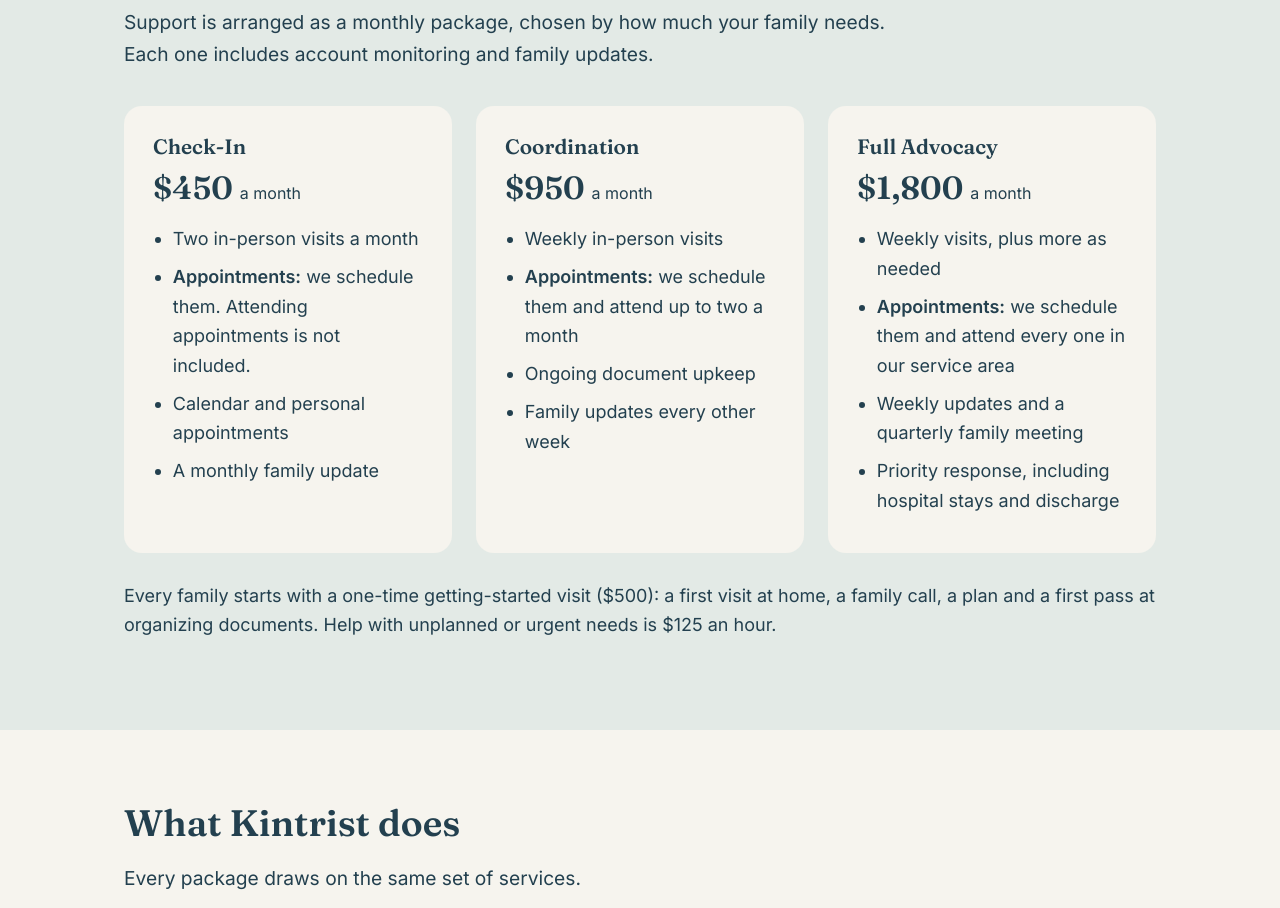
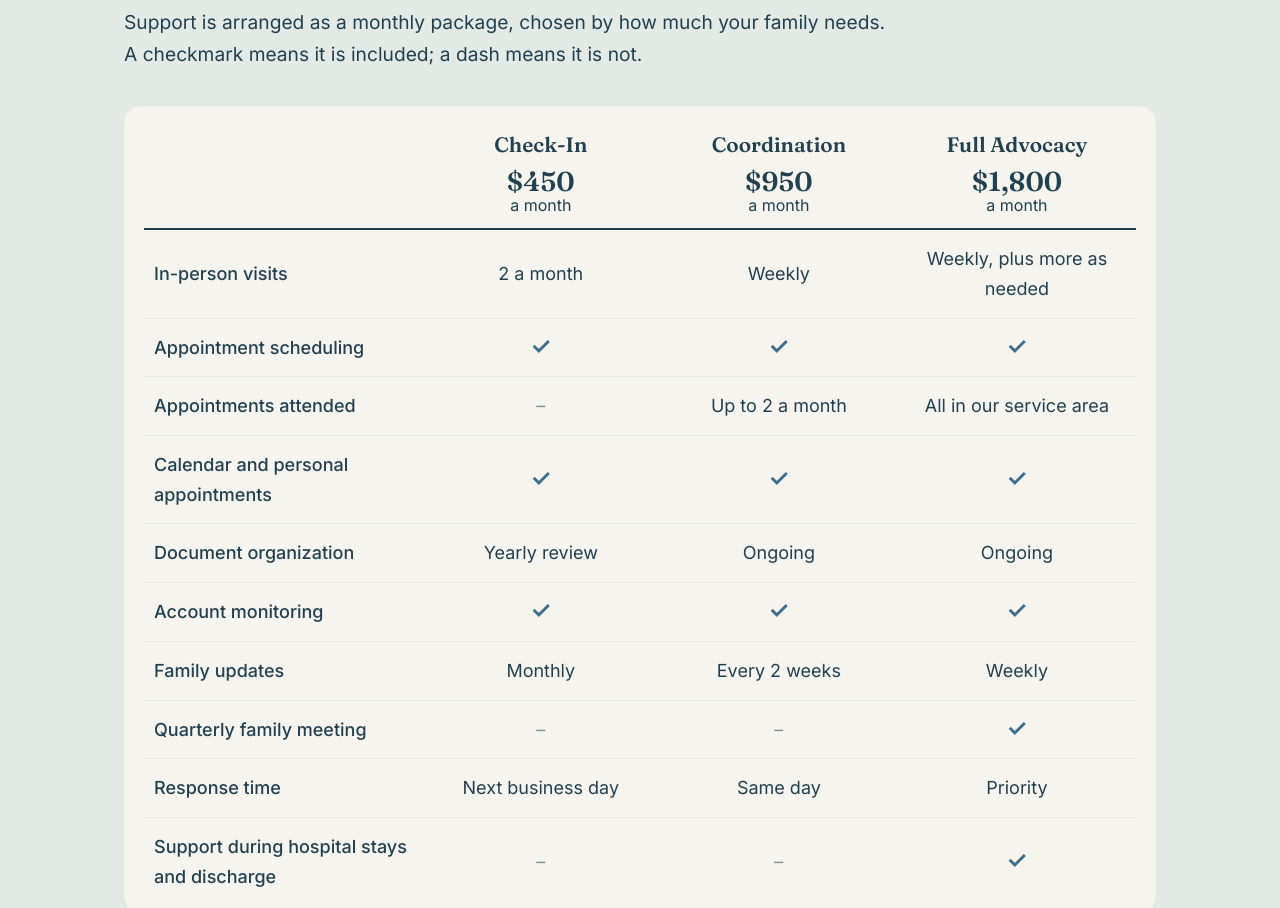
Before and after one commit to calinde78/kintrist, a plain HTML site: page services.html in a window 1280 px wide. Shown: the part 580-1488 px from the top of the page. Drawn offline with Linux system fonts and the light colour scheme.

Commit message:
Show the packages as a comparison table with checkmarks
Co-Authored-By: Claude Fable 5.2 <noreply@anthropic.com>
Claude-Session: https://claude.ai/code/session_012cCcshxvJDBNHn9pTQnEkn

```diff
--- a/services.html
+++ b/services.html
@@ -46,38 +46,31 @@
     <section class="soft">
       <div class="wrap">
         <h2>Three ways to work together</h2>
-        <p class="lead">Support is arranged as a monthly package, chosen by how much your family needs. Each one includes account monitoring and family updates.</p>
-        <div class="grid three">
-          <div class="card">
-            <h3>Check-In</h3>
-            <p class="price">$450 <span>a month</span></p>
-            <ul>
-              <li>Two in-person visits a month</li>
-              <li><strong>Appointments:</strong> we schedule them. Attending appointments is not included.</li>
-              <li>Calendar and personal appointments</li>
-              <li>A monthly family update</li>
-            </ul>
-          </div>
-          <div class="card">
-            <h3>Coordination</h3>
-            <p class="price">$950 <span>a month</span></p>
-            <ul>
-              <li>Weekly in-person visits</li>
-              <li><strong>Appointments:</strong> we schedule them and attend up to two a month</li>
-              <li>Ongoing document upkeep</li>
-              <li>Family updates every other week</li>
-            </ul>
-          </div>
-          <div class="card">
-            <h3>Full Advocacy</h3>
-            <p class="price">$1,800 <span>a month</span></p>
-            <ul>
-              <li>Weekly visits, plus more as needed</li>
-              <li><strong>Appointments:</strong> we schedule them and attend every one in our service area</li>
-              <li>Weekly updates and a quarterly family meeting</li>
-              <li>Priority response, including hospital stays and discharge</li>
-            </ul>
-          </div>
+        <p class="lead">Support is arranged as a monthly package, chosen by how much your family needs. A checkmark means it is included; a dash means it is not.</p>
+        <div class="table-wrap">
+          <table class="packages">
+            <caption class="skip">Comparison of the three monthly packages</caption>
+            <thead>
+              <tr>
+                <td></td>
+                <th scope="col">Check-In<span class="price">$450 <span>a month</span></span></th>
+                <th scope="col">Coordination<span class="price">$950 <span>a month</span></span></th>
+                <th scope="col">Full Advocacy<span class="price">$1,800 <span>a month</span></span></th>
+              </tr>
+            </thead>
+            <tbody>
+              <tr><th scope="row">In-person visits</th><td>2 a month</td><td>Weekly</td><td>Weekly, plus more as needed</td></tr>
+              <tr><th scope="row">Appointment scheduling</th><td><span class="yes" role="img" aria-label="Included">&#10003;</span></td><td><span class="yes" role="img" aria-label="Included">&#10003;</span></td><td><span class="yes" role="img" aria-label="Included">&#10003;</span></td></tr>
+              <tr><th scope="row">Appointments attended</th><td><span class="no" role="img" aria-label="Not included">&ndash;</span></td><td>Up to 2 a month</td><td>All in our service area</td></tr>
+              <tr><th scope="row">Calendar and personal appointments</th><td><span class="yes" role="img" aria-label="Included">&#10003;</span></td><td><span class="yes" role="img" aria-label="Included">&#10003;</span></td><td><span class="yes" role="img" aria-label="Included">&#10003;</span></td></tr>
+              <tr><th scope="row">Document organization</th><td>Yearly review</td><td>Ongoing</td><td>Ongoing</td></tr>
+              <tr><th scope="row">Account monitoring</th><td><span class="yes" role="img" aria-label="Included">&#10003;</span></td><td><span class="yes" role="img" aria-label="Included">&#10003;</span></td><td><span class="yes" role="img" aria-label="Included">&#10003;</span></td></tr>
+              <tr><th scope="row">Family updates</th><td>Monthly</td><td>Every 2 weeks</td><td>Weekly</td></tr>
+              <tr><th scope="row">Quarterly family meeting</th><td><span class="no" role="img" aria-label="Not included">&ndash;</span></td><td><span class="no" role="img" aria-label="Not included">&ndash;</span></td><td><span class="yes" role="img" aria-label="Included">&#10003;</span></td></tr>
+              <tr><th scope="row">Response time</th><td>Next business day</td><td>Same day</td><td>Priority</td></tr>
+              <tr><th scope="row">Support during hospital stays and discharge</th><td><span class="no" role="img" aria-label="Not included">&ndash;</span></td><td><span class="no" role="img" aria-label="Not included">&ndash;</span></td><td><span class="yes" role="img" aria-label="Included">&#10003;</span></td></tr>
+            </tbody>
+          </table>
         </div>
         <p style="margin-top:28px">Every family starts with a one-time getting-started visit ($500): a first visit at home, a family call, a plan and a first pass at organizing documents. Help with unplanned or urgent needs is $125 an hour.</p>
       </div>
--- a/styles.css
+++ b/styles.css
@@ -131,7 +131,25 @@ textarea { min-height: 140px; resize: vertical; }
 .site-footer ul { list-style: none; margin: 0; padding: 0; display: grid; gap: 8px; }
 .site-footer .legal { width: 100%; border-top: 1px solid rgba(246, 244, 238, 0.2); padding-top: 20px; margin-top: 8px; font-size: 0.88rem; }
 
+.table-wrap { background: var(--k-linen); border-radius: 18px; padding: 8px 20px; margin-top: 36px; overflow-x: auto; }
+.packages { width: 100%; border-collapse: collapse; table-layout: fixed; }
+.packages th, .packages td { padding: 14px 10px; text-align: center; vertical-align: middle; border-bottom: 1px solid var(--k-mist); }
+.packages tbody tr:last-child th, .packages tbody tr:last-child td { border-bottom: 0; }
+.packages thead th { font-family: var(--k-font-display); font-weight: 600; font-size: 1.3rem; vertical-align: bottom; border-bottom: 2px solid var(--k-deep); }
+.packages thead td { width: 28%; border-bottom: 2px solid var(--k-deep); }
+.packages .price { display: block; margin: 4px 0 0; font-size: 1.7rem; }
+.packages .price span { display: block; }
+.packages tbody th { text-align: left; font-weight: 500; }
+.packages .yes { color: var(--k-river); font-size: 1.5rem; font-weight: 600; line-height: 1; }
+.packages .no { color: var(--k-deep); opacity: 0.55; }
 @media (max-width: 820px) {
+  .table-wrap { padding: 4px 8px; }
+  .packages { font-size: 0.85rem; }
+  .packages th, .packages td { padding: 10px 4px; }
+  .packages thead th { font-size: 0.8rem; }
+  .packages thead td { width: 25%; }
+  .packages .price { font-size: 1.15rem; }
+  .packages .price span { font-size: 0.75rem; }
   body { font-size: 17px; }
   section { padding: 52px 0; }
   .hero .wrap, .about .wrap, .contact .wrap, .band .wrap { grid-template-columns: 1fr; }
```
